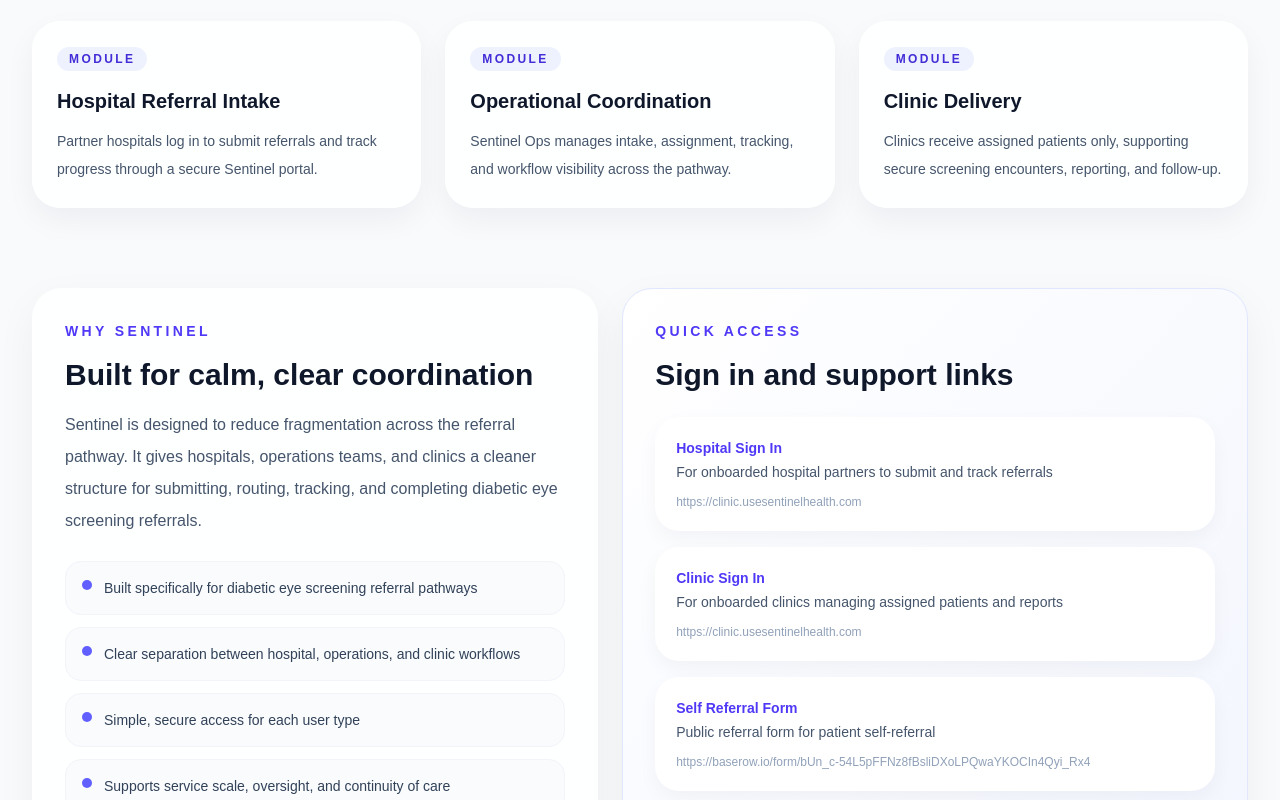
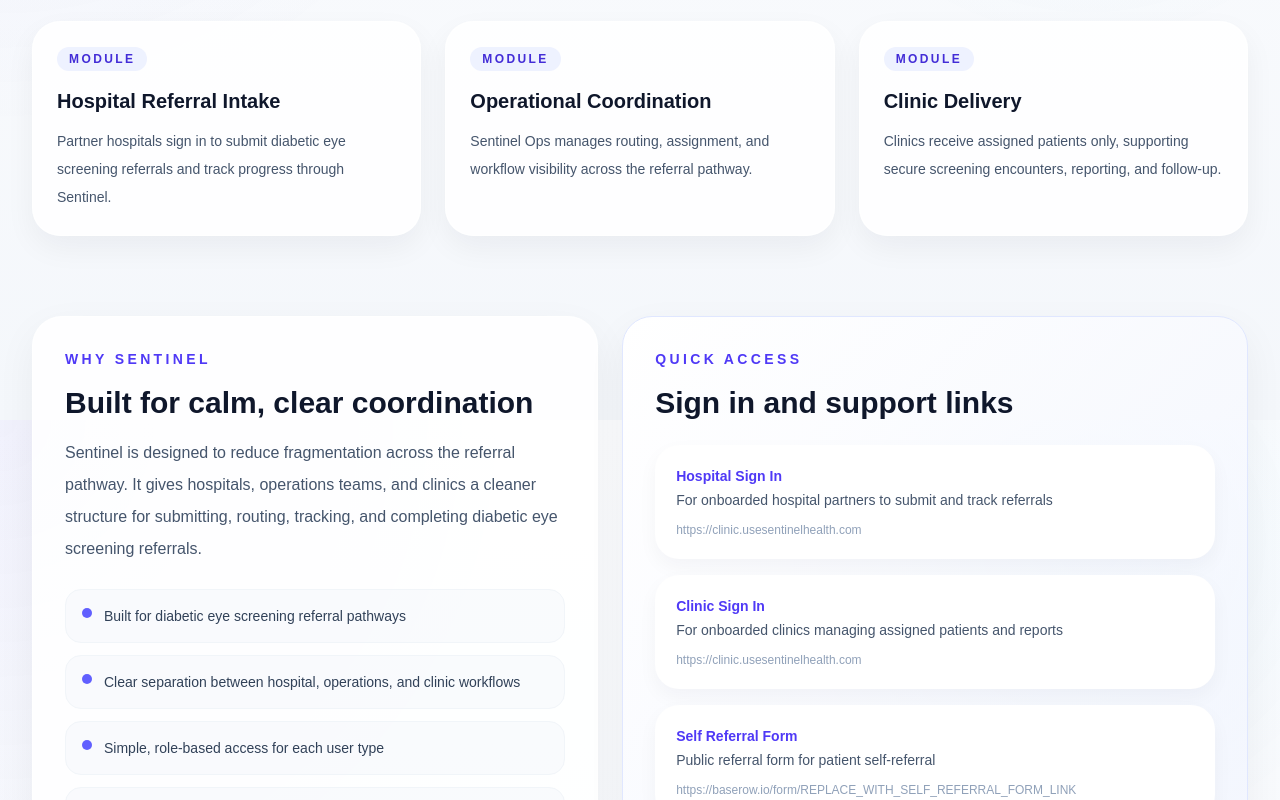
Before and after one commit to sentinelcorefounder-del/sentinel-landing, a Next.js app: page / in a window 1280 px wide. Shown: the part 1180-1980 px from the top of the page. Built offline with nearby package versions, Linux system fonts and the light colour scheme.

Commit message:
Update landing page links for hospital sign in, clinic sign in, and self referral

```diff
--- a/app/globals.css
+++ b/app/globals.css
@@ -1,7 +1,7 @@
 @import "tailwindcss";
 
 :root {
-  --background: #f7f7fb;
+  --background: #f8fafc;
   --foreground: #0f172a;
 }
 
@@ -10,7 +10,10 @@
 }
 
 body {
-  background: var(--background);
+  background:
+    radial-gradient(circle at top left, rgba(79, 70, 229, 0.06), transparent 34%),
+    radial-gradient(circle at 85% 15%, rgba(14, 165, 233, 0.05), transparent 24%),
+    linear-gradient(to bottom, #fbfcfe, #f4f7fb);
   color: var(--foreground);
   font-family: Arial, Helvetica, sans-serif;
 }
--- a/app/layout.tsx
+++ b/app/layout.tsx
@@ -13,8 +13,9 @@
 });
 
 export const metadata: Metadata = {
-  title: "Create Next App",
-  description: "Generated by create next app",
+  title: "Sentinel Health",
+  description:
+    "Sentinel Health connects hospital referral intake, operations routing, and clinic delivery for diabetic eye screening pathways.",
 };
 
 export default function RootLayout({
@@ -27,7 +28,9 @@
       lang="en"
       className={`${geistSans.variable} ${geistMono.variable} h-full antialiased`}
     >
-      <body className="min-h-full flex flex-col">{children}</body>
+      <body className="min-h-full flex flex-col bg-slate-50 text-slate-900">
+        {children}
+      </body>
     </html>
   );
 }
--- a/app/page.tsx
+++ b/app/page.tsx
@@ -4,19 +4,19 @@
   const links = {
     hospitalPortal: "https://clinic.usesentinelhealth.com",
     clinicPortal: "https://clinic.usesentinelhealth.com",
+    opsWorkspace: "https://ops.usesentinelhealth.com",
     backendApi: "https://api.usesentinelhealth.com",
-    opsWorkspace: "https://ops.usesentinelhealth.com",
-    selfReferralForm: "https://baserow.io/form/bUn_c-54L5pFFNz8fBsliDXoLPQwaYKOCIn4Qyi_Rx4",
+    selfReferralForm: "https://baserow.io/form/REPLACE_WITH_SELF_REFERRAL_FORM_LINK",
   };
 
   const pillars = [
     {
       title: "Hospital Referral Intake",
-      text: "Partner hospitals log in to submit referrals and track progress through a secure Sentinel portal.",
+      text: "Partner hospitals sign in to submit diabetic eye screening referrals and track progress through Sentinel.",
     },
     {
       title: "Operational Coordination",
-      text: "Sentinel Ops manages intake, assignment, tracking, and workflow visibility across the pathway.",
+      text: "Sentinel Ops manages routing, assignment, and workflow visibility across the referral pathway.",
     },
     {
       title: "Clinic Delivery",
@@ -24,25 +24,23 @@
     },
   ];
 
-  const benefits = [
-    "Built specifically for diabetic eye screening referral pathways",
-    "Clear separation between hospital, operations, and clinic workflows",
-    "Simple, secure access for each user type",
-    "Supports service scale, oversight, and continuity of care",
-  ];
-
   const workflow = [
     "Hospital submits referral in Sentinel",
     "Sentinel Ops reviews and routes the referral",
     "Clinic is matched and patient is assigned",
-    "Clinic performs screening and completes report",
+    "Clinic completes screening and report",
     "Hospital tracks progress and receives completed outcome",
   ];
 
+  const benefits = [
+    "Built for diabetic eye screening referral pathways",
+    "Clear separation between hospital, operations, and clinic workflows",
+    "Simple, role-based access for each user type",
+    "Supports coordination, visibility, and service scale-up",
+  ];
+
   return (
-    <main className="min-h-screen bg-slate-50 text-slate-800">
-      <div className="absolute inset-0 -z-10 bg-[radial-gradient(circle_at_top_left,rgba(79,70,229,0.07),transparent_35%),radial-gradient(circle_at_85%_15%,rgba(14,165,233,0.06),transparent_25%),linear-gradient(to_bottom,#fbfbfe,#f4f6fb)]" />
-
+    <main className="min-h-screen text-slate-800">
       <div className="mx-auto max-w-7xl px-6 py-8 lg:px-8">
         <header className="flex flex-col gap-4 rounded-[28px] border border-white/70 bg-white/85 p-5 shadow-[0_10px_40px_rgba(15,23,42,0.06)] backdrop-blur md:flex-row md:items-center md:justify-between">
           <div className="flex items-center gap-4">
```
